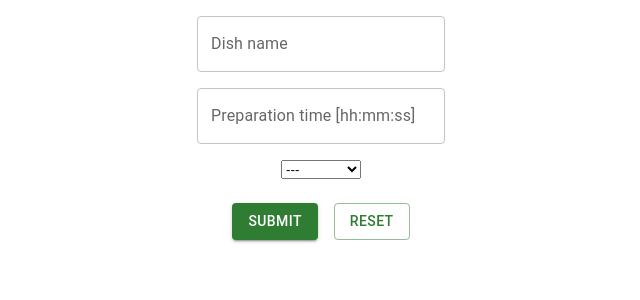
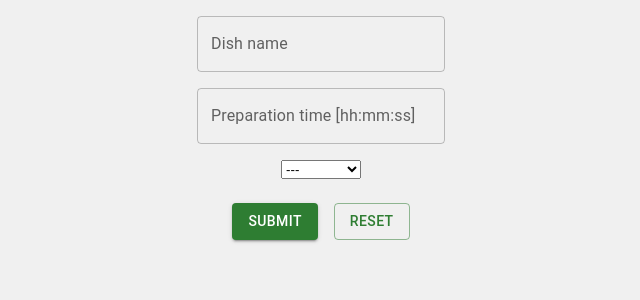
Before and after one commit to szymAbr/dish-selection-form, a React (Create React App) app: page / in a window 1280 px wide. Shown: the top 300 px of the page, without its empty margins (319-959 px from the left). Built offline with nearby package versions, Linux system fonts and the light colour scheme.

Commit message:
add styles

```diff
--- a/src/App.tsx
+++ b/src/App.tsx
@@ -1,10 +1,14 @@
-import "./App.css";
+import styled from "@emotion/styled";
 import FormMain from "./components/FormMain";
+
+export const AppDiv = styled.div`
+  text-align: center;
+`;
 
 export default function App() {
   return (
-    <div className="App">
+    <AppDiv>
       <FormMain />
-    </div>
+    </AppDiv>
   );
 }
--- /dev/null
+++ b/src/components/styles/FormError.styled.ts
@@ -0,0 +1,6 @@
+import styled from "@emotion/styled";
+
+export const FormError = styled.span`
+  font-size: 1.5rem;
+  color: red;
+`;
--- a/src/index.css
+++ b/src/index.css
@@ -1,13 +1,11 @@
+html {
+  font-size: 16px;
+  font-family: Verdana, Geneva, Tahoma, sans-serif;
+  width: 100%;
+  background-color: rgb(240, 240, 240);
+}
+
 body {
   margin: 0;
-  font-family: -apple-system, BlinkMacSystemFont, 'Segoe UI', 'Roboto', 'Oxygen',
-    'Ubuntu', 'Cantarell', 'Fira Sans', 'Droid Sans', 'Helvetica Neue',
-    sans-serif;
-  -webkit-font-smoothing: antialiased;
-  -moz-osx-font-smoothing: grayscale;
+  min-width: 100vw;
 }
-
-code {
-  font-family: source-code-pro, Menlo, Monaco, Consolas, 'Courier New',
-    monospace;
-}
```
Also changed, not shown: src/components/styles/FormBox.styled.ts (added, +17 -0 lines), src/components/styles/FormLabelElement.styled.ts (added, +8 -0 lines), src/components/styles/FormPaper.styled.ts (added, +13 -0 lines).
